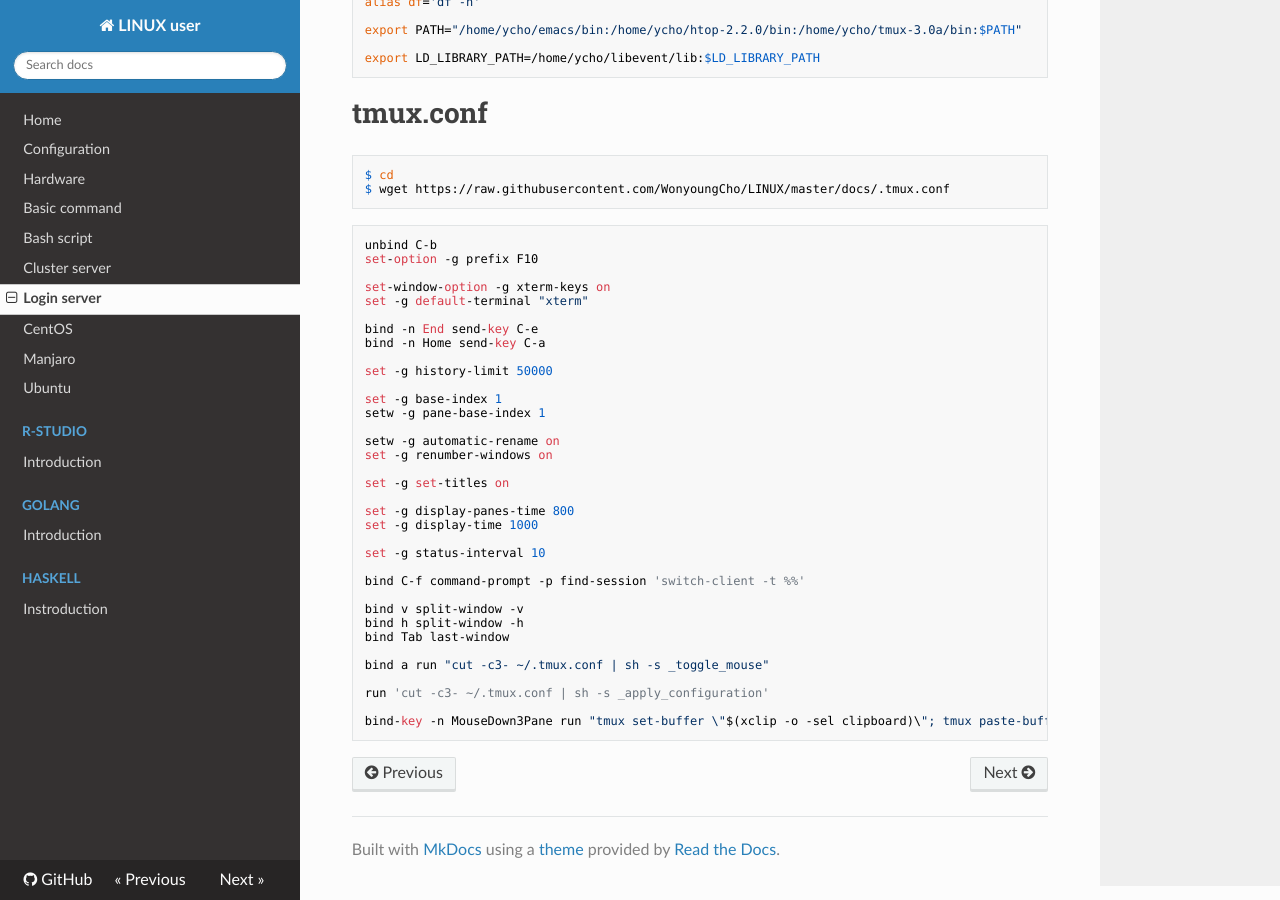
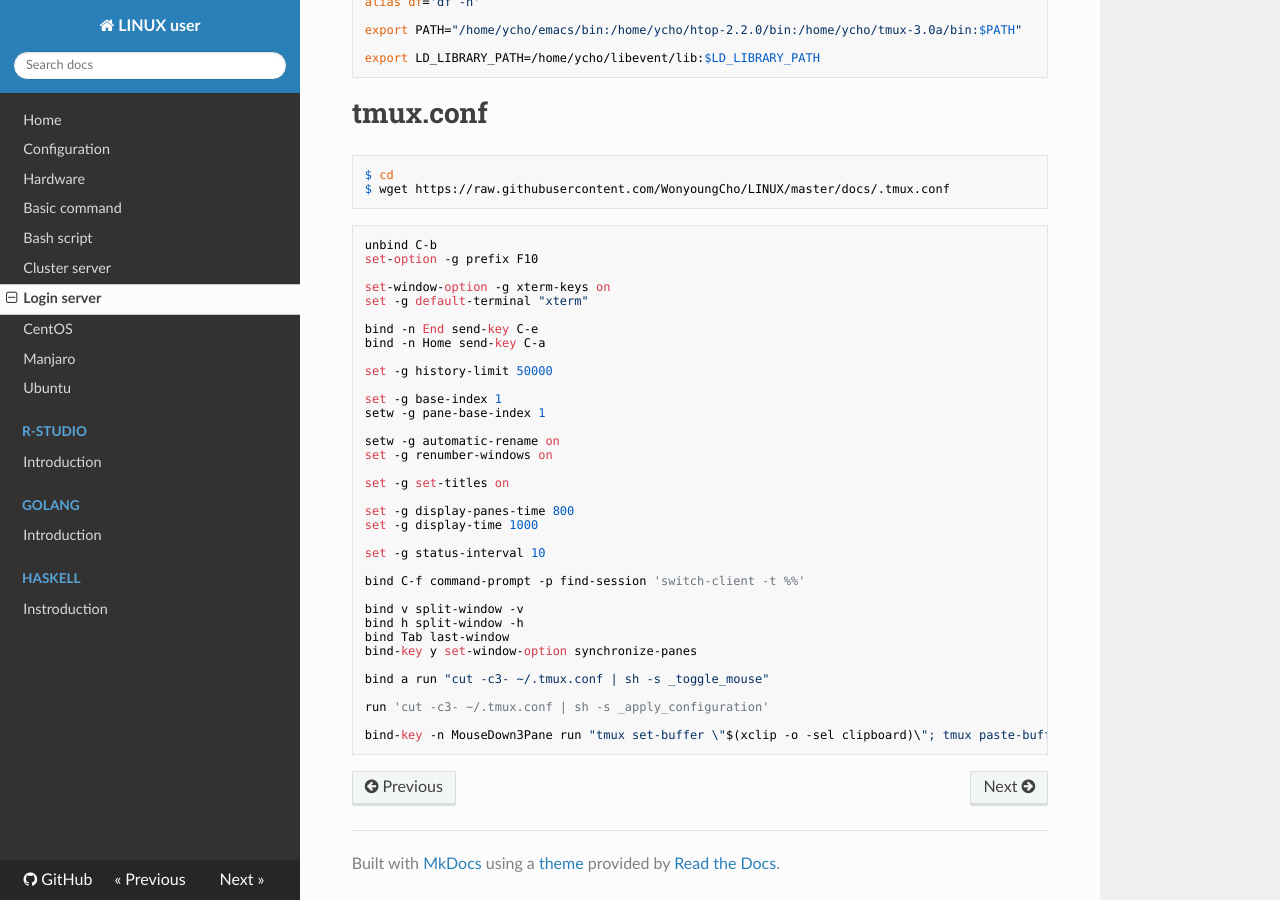
Before and after one commit to WonyoungCho/LINUX, an MkDocs documentation site: the page built from docs/login_server.md, in a window 1280 px wide and 900 px high, scrolled down 1225 px. Built offline with MkDocs 1.6.1, drawn with Linux system fonts in a browser that asks for light colours; nearby versions of some CDN libraries; old or Windows-style settings are respelled for this version of MkDocs.

Commit message:
Update login_server.md

```diff
--- a/docs/login_server.md
+++ b/docs/login_server.md
@@ -101,6 +101,7 @@ bind C-f command-prompt -p find-session 'switch-client -t %%'
 bind v split-window -v
 bind h split-window -h
 bind Tab last-window
+bind-key y set-window-option synchronize-panes
 
 bind a run "cut -c3- ~/.tmux.conf | sh -s _toggle_mouse"
 
```
